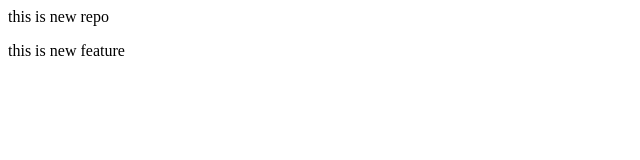
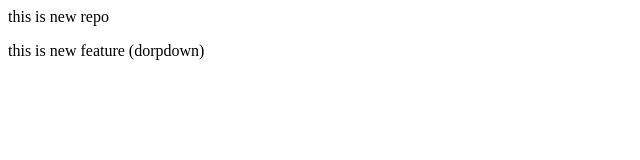
Before and after one commit to bhoop1/Localrepo, a plain HTML site: page LocalRepoSystem/index.html in a window 1280 px wide. Shown: the full height of the page, 0-640 px from the left. Drawn offline with Linux system fonts and the light colour scheme.

```diff
--- a/LocalRepoSystem/index.html
+++ b/LocalRepoSystem/index.html
@@ -1,2 +1,2 @@
 <p>this is new repo</p>
-<p>this is new feature</p>
+<p>this is new feature (dorpdown)</p>
```
